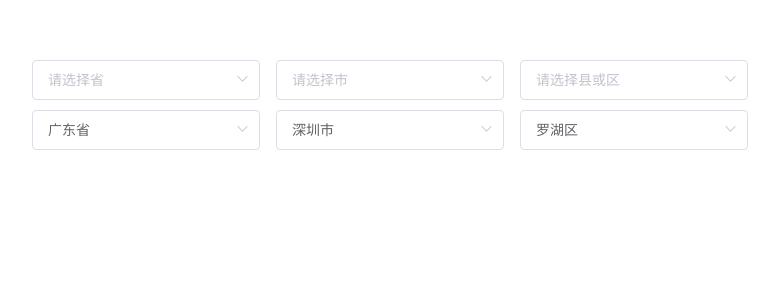
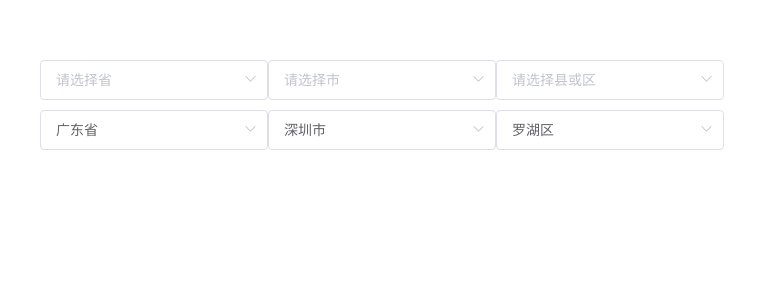
Before and after one commit to think2cat/Vue_CitySelector, a Vue app: page / in a window 1280 px wide. Shown: the top 300 px of the page, without its empty margins (258-1037 px from the left). Built offline with nearby package versions, Linux system fonts and the light colour scheme.

Commit message:
:syringe:modify style

```diff
--- a/src/components/CitySelect.vue
+++ b/src/components/CitySelect.vue
@@ -141,9 +141,3 @@ export default {
   }
 };
 </script>
-
-<style scoped>
-.filter-item{
-  margin-left:1em;
-}
-</style>
```
